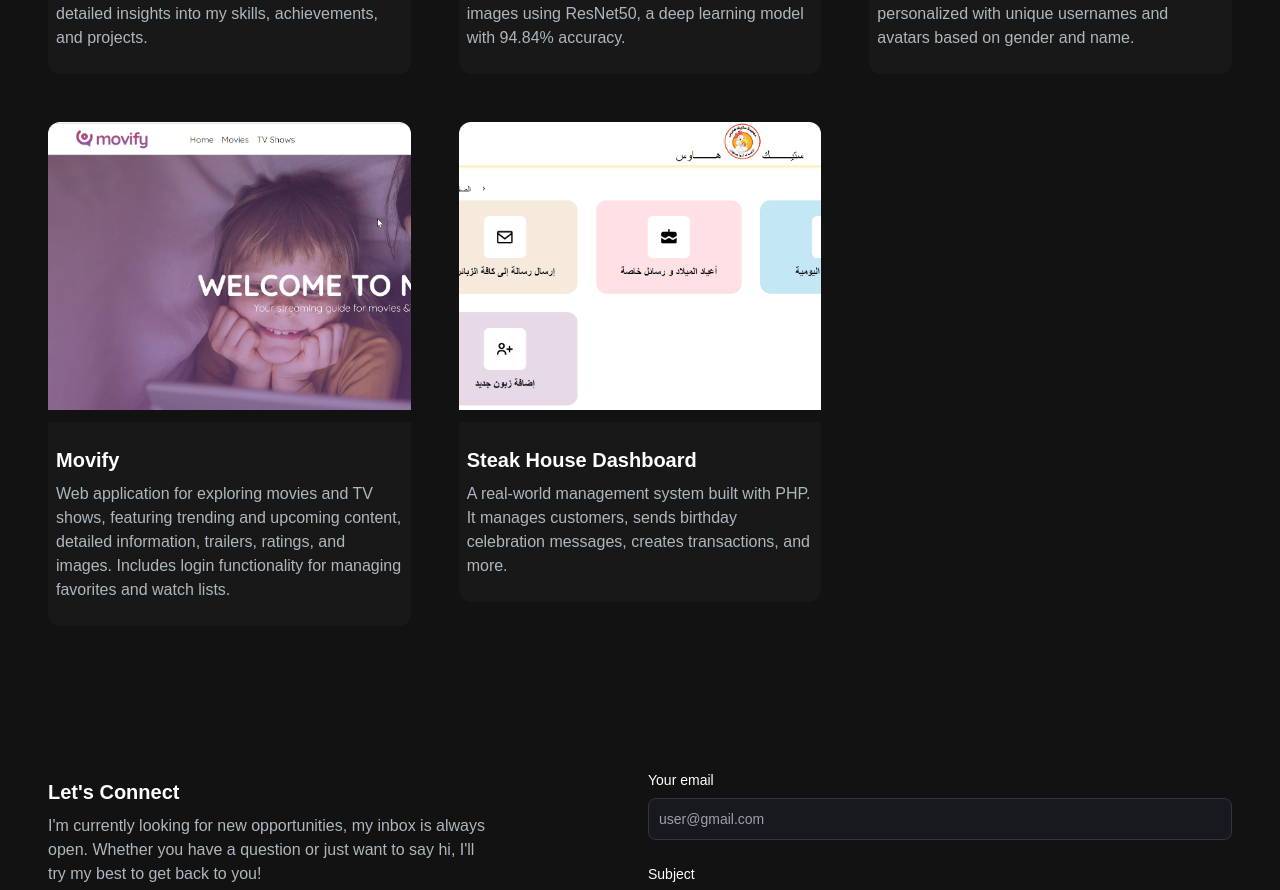
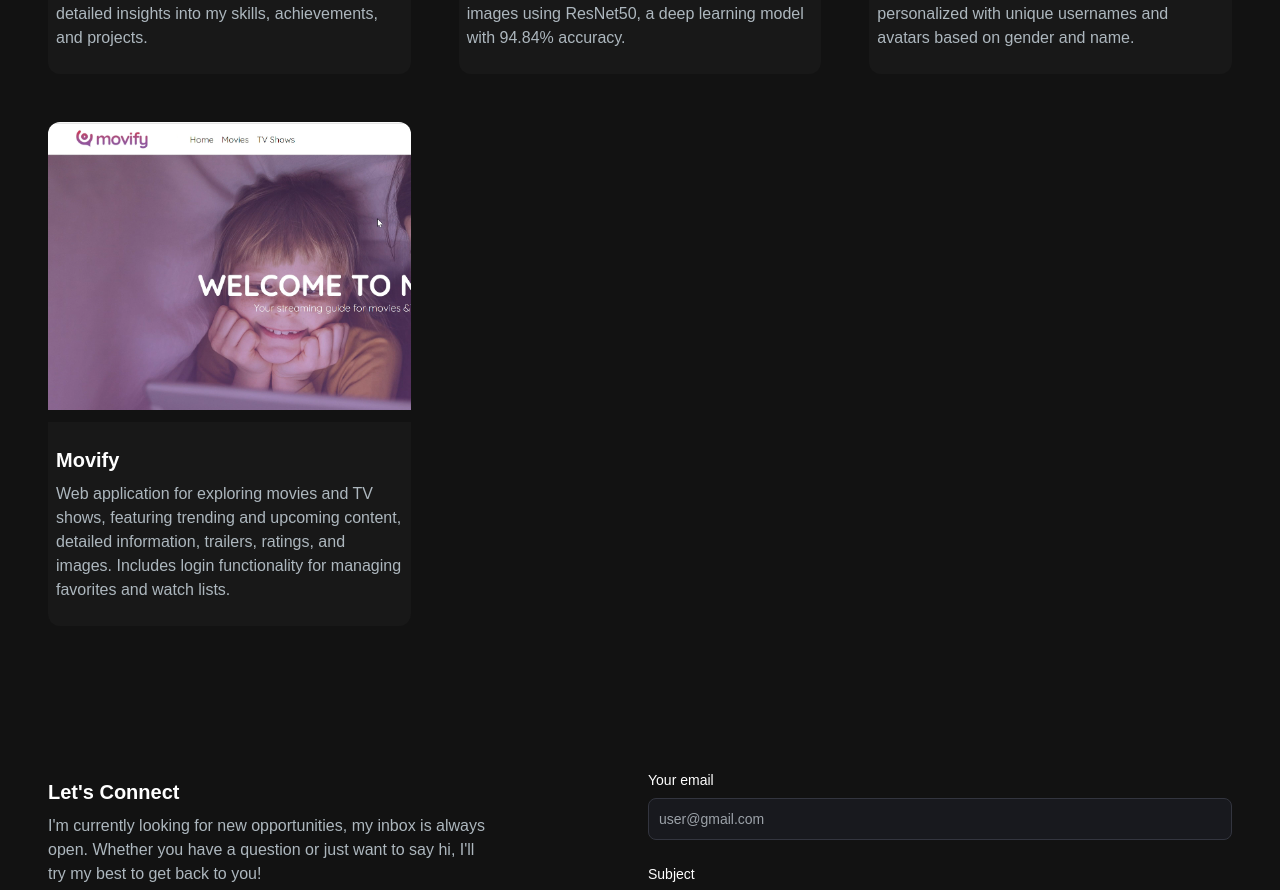
Before and after one commit to HebaHamdan2/MyPortfolio-app, a Next.js app: page / in a window 1280 px wide. Shown: the part 1920-2810 px from the top of the page. Built offline with nearby package versions, Linux system fonts and the light colour scheme.

Commit message:
projects section

```diff
--- a/app/components/ProjectsSection.jsx
+++ b/app/components/ProjectsSection.jsx
@@ -41,15 +41,15 @@ const projectsData = [
     gitUrl: "https://github.com/HebaHamdan2/movify",
     previewUrl: "/",
   },
-  {
-    id: 5,
-    title: "Steak House Dashboard",
-    description: "A real-world management system built with PHP. It manages customers, sends birthday celebration messages, creates transactions, and more.",
-    image: "/images/projects/SteackHouse.png",
-    tag: ["All", "Full Stack"],
-    gitUrl: "/",
-    previewUrl: "/",
-  },
+  // {
+  //   id: 5,
+  //   title: "Steak House Dashboard",
+  //   description: "A real-world management system built with PHP. It manages customers, sends birthday celebration messages, creates transactions, and more.",
+  //   image: "/images/projects/SteackHouse.png",
+  //   tag: ["All", "Full Stack"],
+  //   gitUrl: "/",
+  //   previewUrl: "/",
+  // },
   {
     id: 6,
     title: "Evaluate news article",
```
